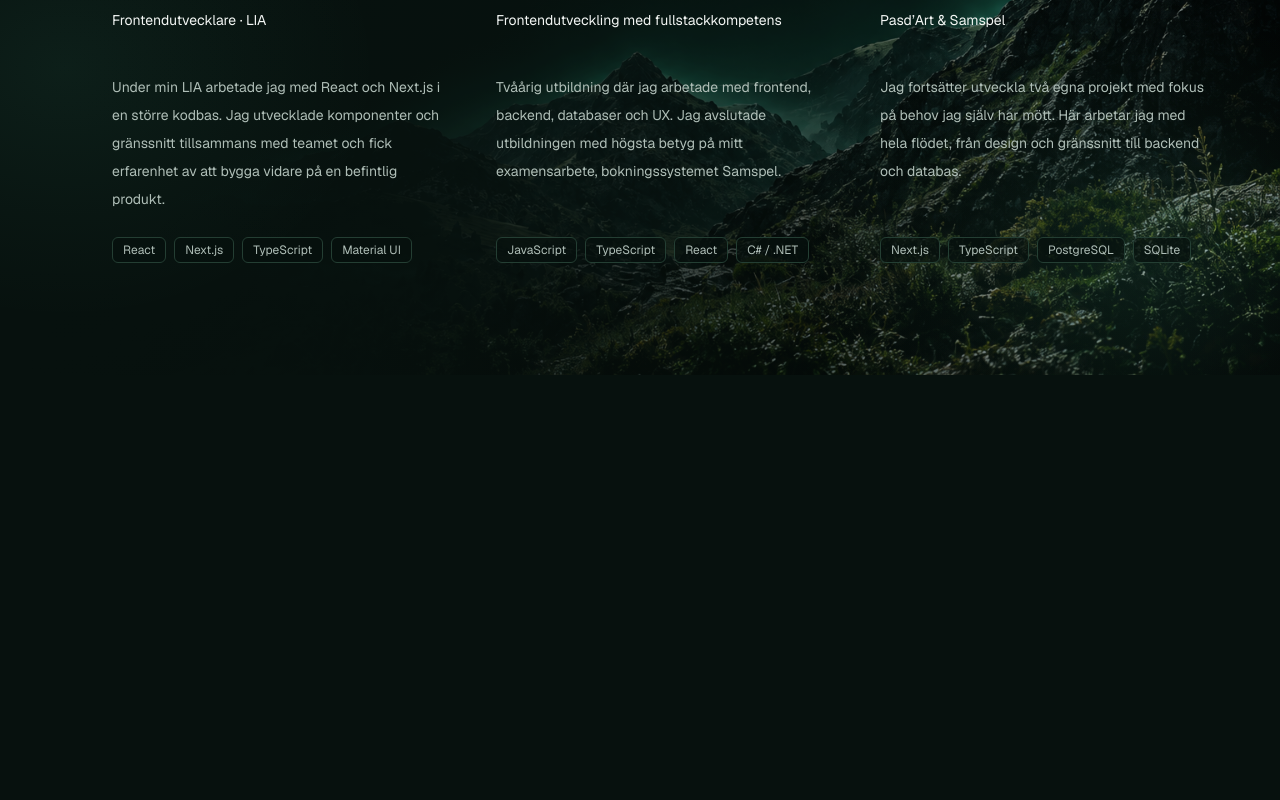
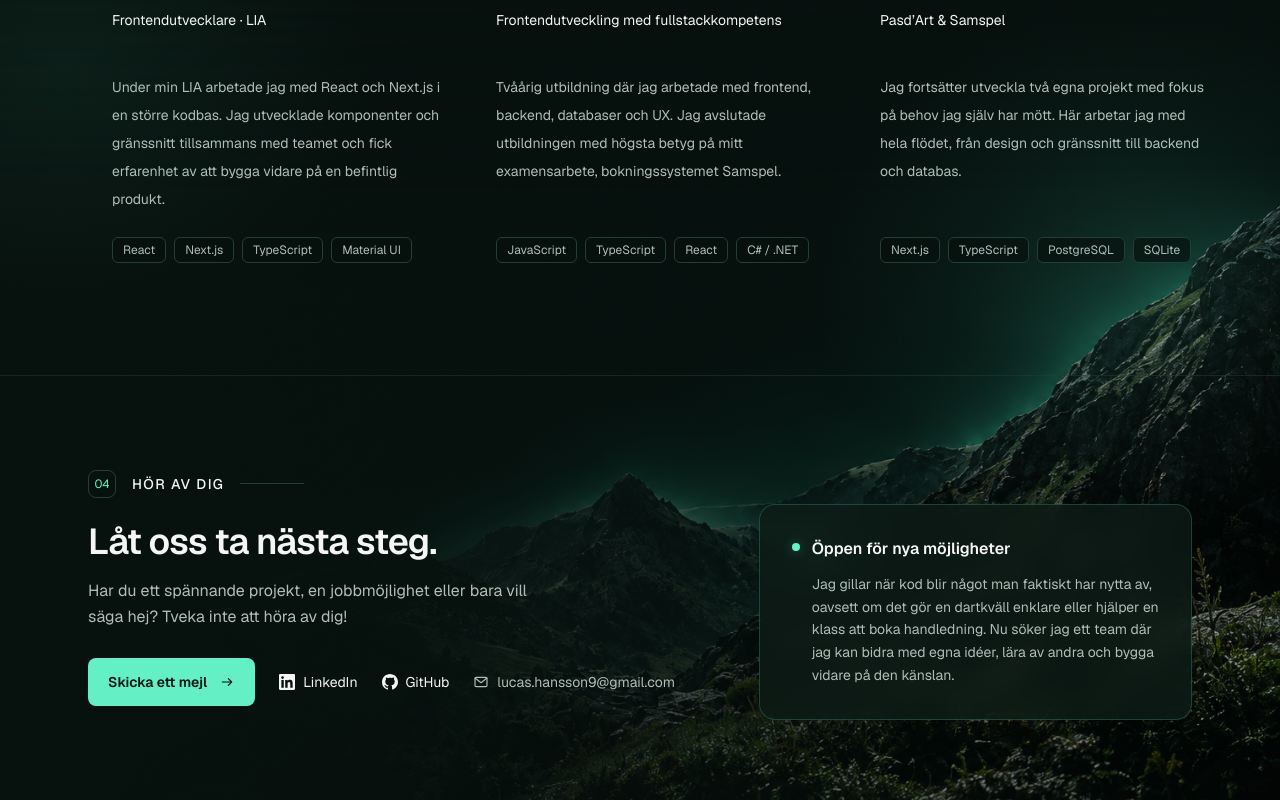
Before and after one commit to HanssonLucas/portfolio, a Next.js app: page / in a window 1280 px wide. Shown: the part 2490-3290 px from the top of the page. Before the commit the page ends 2865 px from the top, so only its background shows below. Built offline with nearby package versions, Linux system fonts and the light colour scheme.

Commit message:
feat: add contact section with social links and personal introduction

```diff
--- a/src/app/page.tsx
+++ b/src/app/page.tsx
@@ -3,6 +3,7 @@ import { FeaturedProjectsSection } from "@/features/home/components/FeaturedProj
 import { HeroSection } from "@/features/home/components/HeroSection";
 import { ExperienceSection } from "@/features/home/components/ExperienceSection";
 import { HomeBackdrop } from "@/features/home/components/HomeBackdrop";
+import { ContactSection } from "@/features/home/components/ContactSection";
 
 export default function Home() {
   return (
@@ -12,6 +13,7 @@ export default function Home() {
       <AboutSection />
       <HomeBackdrop>
         <ExperienceSection />
+        <ContactSection />
       </HomeBackdrop>
     </main>
   );
--- /dev/null
+++ b/src/features/home/components/ContactSection.tsx
@@ -0,0 +1,159 @@
+import { PageContainer } from "@/components/layout/PageContainer";
+
+const email = "lucas.hansson9@gmail.com";
+
+export function ContactSection() {
+  return (
+    <section
+      id="contact"
+      aria-labelledby="contact-heading"
+      className="scroll-mt-8 border-t border-border/50 py-16 sm:py-20"
+    >
+      <PageContainer>
+        <div className="grid gap-10 lg:grid-cols-[1.4fr_1fr] lg:items-center lg:gap-16">
+          <div>
+            <div className="flex items-center gap-4">
+              <span
+                aria-hidden="true"
+                className="flex size-7 shrink-0 items-center justify-center rounded-lg border border-border text-xs text-accent"
+              >
+                04
+              </span>
+
+              <p className="text-sm font-medium uppercase tracking-widest">
+                Hör av dig
+              </p>
+
+              <span
+                aria-hidden="true"
+                className="hidden h-px w-16 bg-border sm:block"
+              />
+            </div>
+
+            <h2
+              id="contact-heading"
+              className="mt-6 text-3xl font-semibold tracking-tight sm:text-4xl"
+            >
+              Låt oss ta nästa steg.
+            </h2>
+
+            <p className="mt-4 max-w-md text-base leading-relaxed text-muted">
+              Har du ett spännande projekt, en jobbmöjlighet eller bara vill
+              säga hej? Tveka inte att höra av dig!
+            </p>
+
+            <div className="mt-7 flex flex-wrap items-center gap-x-6 gap-y-4">
+              <a
+                href={`mailto:${email}`}
+                className="inline-flex min-h-12 items-center justify-center gap-3 rounded-lg bg-accent px-5 py-3 text-sm font-semibold text-accent-foreground transition-colors hover:bg-accent/90"
+              >
+                Skicka ett mejl
+                <svg
+                  aria-hidden="true"
+                  focusable="false"
+                  viewBox="0 0 24 24"
+                  fill="none"
+                  stroke="currentColor"
+                  strokeWidth="1.75"
+                  strokeLinecap="round"
+                  strokeLinejoin="round"
+                  className="size-4 shrink-0"
+                >
+                  <path d="M5 12h14m-5-5 5 5-5 5" />
+                </svg>
+              </a>
+
+              <a
+                href="https://www.linkedin.com/in/lucas-hansson-0b0361176/"
+                target="_blank"
+                rel="noopener noreferrer"
+                aria-label="Lucas Hansson på LinkedIn, öppnas i en ny flik"
+                className="inline-flex min-h-11 items-center gap-2 rounded text-sm text-foreground transition-colors hover:text-accent"
+              >
+                <svg
+                  aria-hidden="true"
+                  focusable="false"
+                  viewBox="0 0 24 24"
+                  fill="currentColor"
+                  className="size-4 shrink-0"
+                >
+                  <path d="M20.447 20.452h-3.554v-5.569c0-1.328-.027-3.037-1.852-3.037-1.853 0-2.136 1.445-2.136 2.939v5.667H9.351V9h3.414v1.561h.049c.476-.9 1.637-1.85 3.37-1.85 3.601 0 4.267 2.37 4.267 5.455v6.286ZM5.337 7.433a2.062 2.062 0 1 1 0-4.124 2.062 2.062 0 0 1 0 4.124ZM7.119 20.452H3.555V9h3.564v11.452ZM22.225 0H1.771C.792 0 0 .774 0 1.729v20.542C0 23.227.792 24 1.771 24h20.451C23.2 24 24 23.227 24 22.271V1.729C24 .774 23.2 0 22.222 0h.003Z" />
+                </svg>
+                LinkedIn
+              </a>
+
+              <a
+                href="https://github.com/HanssonLucas"
+                target="_blank"
+                rel="noopener noreferrer"
+                aria-label="Lucas Hansson på GitHub, öppnas i en ny flik"
+                className="inline-flex min-h-11 items-center gap-2 rounded text-sm text-foreground transition-colors hover:text-accent"
+              >
+                <svg
+                  aria-hidden="true"
+                  focusable="false"
+                  viewBox="0 0 16 16"
+                  fill="currentColor"
+                  className="size-4 shrink-0"
+                >
+                  <path d="M6.766 11.328c-2.063-.25-3.516-1.734-3.516-3.656 0-.781.281-1.625.75-2.188-.203-.515-.172-1.609.063-2.062.625-.078 1.468.25 1.968.703.594-.187 1.219-.281 1.985-.281.765 0 1.39.094 1.953.265.484-.437 1.344-.765 1.969-.687.218.422.25 1.515.046 2.047.5.593.766 1.39.766 2.203 0 1.922-1.453 3.375-3.547 3.64.531.344.89 1.094.89 1.954v1.625c0 .468.391.734.86.547C13.781 14.359 16 11.53 16 8.03 16 3.61 12.406 0 7.984 0 3.563 0 0 3.61 0 8.031a7.88 7.88 0 0 0 5.172 7.422c.422.156.828-.125.828-.547v-1.25c-.219.094-.5.156-.75.156-1.031 0-1.64-.562-2.078-1.609-.172-.422-.36-.672-.719-.719-.187-.015-.25-.093-.25-.187 0-.188.313-.328.625-.328.453 0 .844.281 1.25.86.313.452.64.655 1.031.655s.641-.14 1-.5c.266-.265.47-.5.657-.656" />
+                </svg>
+                GitHub
+              </a>
+
+              <a
+                href={`mailto:${email}`}
+                className="inline-flex min-h-11 min-w-0 items-center gap-2 rounded text-sm text-muted transition-colors hover:text-accent"
+              >
+                <svg
+                  aria-hidden="true"
+                  focusable="false"
+                  viewBox="0 0 24 24"
+                  fill="none"
+                  stroke="currentColor"
+                  strokeWidth="1.75"
+                  strokeLinecap="round"
+                  strokeLinejoin="round"
+                  className="size-4 shrink-0"
+                >
+                  <rect x="3" y="5" width="18" height="14" rx="2" />
+                  <path d="m3 6 9 7 9-7" />
+                </svg>
+
+                <span className="break-all">{email}</span>
+              </a>
+            </div>
+          </div>
+
+          <aside
+            aria-labelledby="availability-heading"
+            className="rounded-2xl border border-accent/20 bg-surface/80 p-6 shadow-[0_16px_48px_#00000030] backdrop-blur-md sm:p-8 lg:mt-12"
+          >
+            <div className="flex items-start gap-3">
+              <span
+                aria-hidden="true"
+                className="mt-1.5 size-2 shrink-0 rounded-full bg-accent shadow-[0_0_12px_#65efc450]"
+              />
+
+              <div>
+                <h3
+                  id="availability-heading"
+                  className="text-base font-semibold"
+                >
+                  Öppen för nya möjligheter
+                </h3>
+
+                <p className="mt-3 text-sm leading-relaxed text-muted">
+                  Jag gillar när kod blir något man faktiskt har nytta av,
+                  oavsett om det gör en dartkväll enklare eller hjälper en klass
+                  att boka handledning. Nu söker jag ett team där jag kan bidra
+                  med egna idéer, lära av andra och bygga vidare på den känslan.
+                </p>
+              </div>
+            </div>
+          </aside>
+        </div>
+      </PageContainer>
+    </section>
+  );
+}
```
